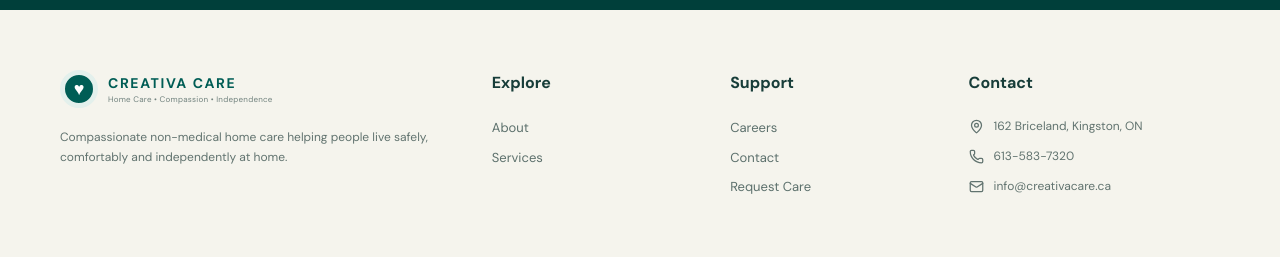
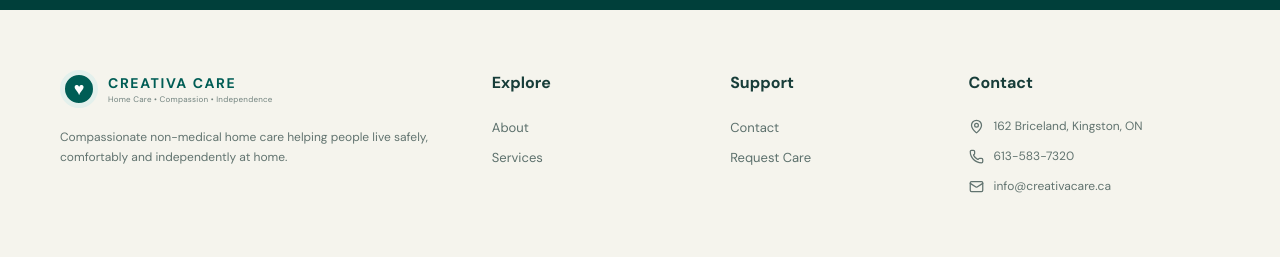
Before and after one commit to habimanasharif/creativa, a Next.js app: page / in a window 1280 px wide. Shown: the part 3232-3489 px from the top of the page. Built offline with nearby package versions, Linux system fonts and the light colour scheme.

Commit message:
Remove Careers link from footer

```diff
--- a/components/Footer.js
+++ b/components/Footer.js
@@ -9,7 +9,7 @@ export default function Footer() {
         <p className="muted">Compassionate non-medical home care helping people live safely, comfortably and independently at home.</p>
       </div>
       <div><h4>Explore</h4><Link href="/about">About</Link><Link href="/services">Services</Link></div>
-      <div><h4>Support</h4><Link href="/careers">Careers</Link><Link href="/contact">Contact</Link><Link href="/contact">Request Care</Link></div>
+      <div><h4>Support</h4><Link href="/contact">Contact</Link><Link href="/contact">Request Care</Link></div>
       <div><h4>Contact</h4><p><MapPin size={15}/> 162 Briceland, Kingston, ON</p><p><Phone size={15}/> <a href="tel:+16135837320">613-583-7320</a></p><p><Mail size={15}/> <a href="mailto:info@creativacare.ca">info@creativacare.ca</a></p></div>
     </div>
     <div className="footer-bottom"><div className="container"><span>© {new Date().getFullYear()} Creativa Care. All rights reserved.</span><span>Kingston, Ontario</span></div></div>
```
